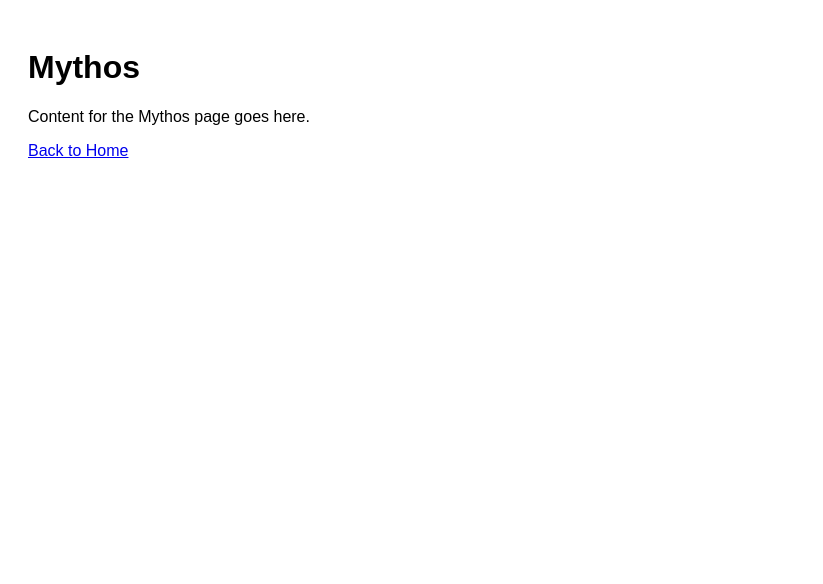
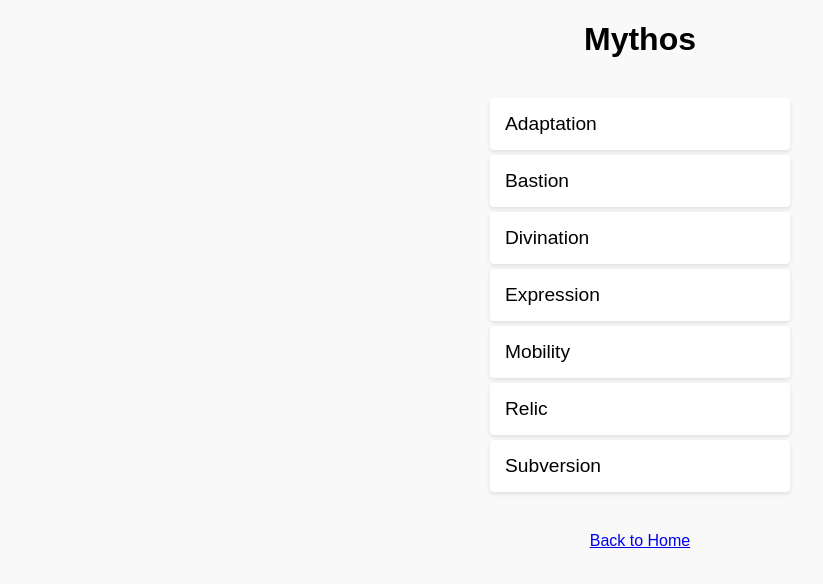
Before and after one commit to llenhub/CoM_Wiki, a plain HTML site: page mythos.html in a window 1280 px wide. Shown: the whole page, without its empty margins (0-823 px from the left). Drawn offline with Linux system fonts and the light colour scheme.

Commit message:
mythos things

```diff
--- a/mythos.html
+++ b/mythos.html
@@ -4,12 +4,45 @@
   <meta charset="UTF-8">
   <title>Mythos</title>
   <style>
-    body { font-family: Arial, sans-serif; padding: 20px; }
+    body {
+      font-family: Arial, sans-serif;
+      text-align: center;
+      background-color: #f9f9f9;
+      margin: 20px;
+    }
+    .menu {
+      max-width: 300px;
+      margin: 40px auto;
+    }
+    .mythos-btn {
+      display: block;
+      width: 100%;
+      padding: 15px;
+      font-size: 1.2em;
+      text-align: left;
+      border: none;
+      background-color: #fff;
+      border-radius: 4px;
+      cursor: pointer;
+      box-shadow: 0 2px 4px rgba(0,0,0,0.1);
+      margin-bottom: 5px;
+    }
+    .mythos-btn:hover {
+      background-color: #eaeaea;
+    }
   </style>
 </head>
 <body>
   <h1>Mythos</h1>
-  <p>Content for the Mythos page goes here.</p>
+  <div class="menu">
+    <button class="mythos-btn" onclick="location.href='mythos/adaptation.html'">Adaptation</button>
+    <button class="mythos-btn" onclick="location.href='mythos/bastion.html'">Bastion</button>
+    <button class="mythos-btn" onclick="location.href='mythos/divination.html'">Divination</button>
+    <button class="mythos-btn" onclick="location.href='mythos/expression.html'">Expression</button>
+    <button class="mythos-btn" onclick="location.href='mythos/mobility.html'">Mobility</button>
+    <button class="mythos-btn" onclick="location.href='mythos/relic.html'">Relic</button>
+    <button class="mythos-btn" onclick="location.href='mythos/subversion.html'">Subversion</button>
+  </div>
   <p><a href="index.html">Back to Home</a></p>
 </body>
 </html>
```
Also changed, not shown: logos.html (+1 -1 lines), mythos/adaptation.html (added, +16 -0 lines), mythos/bastion.html (added).
